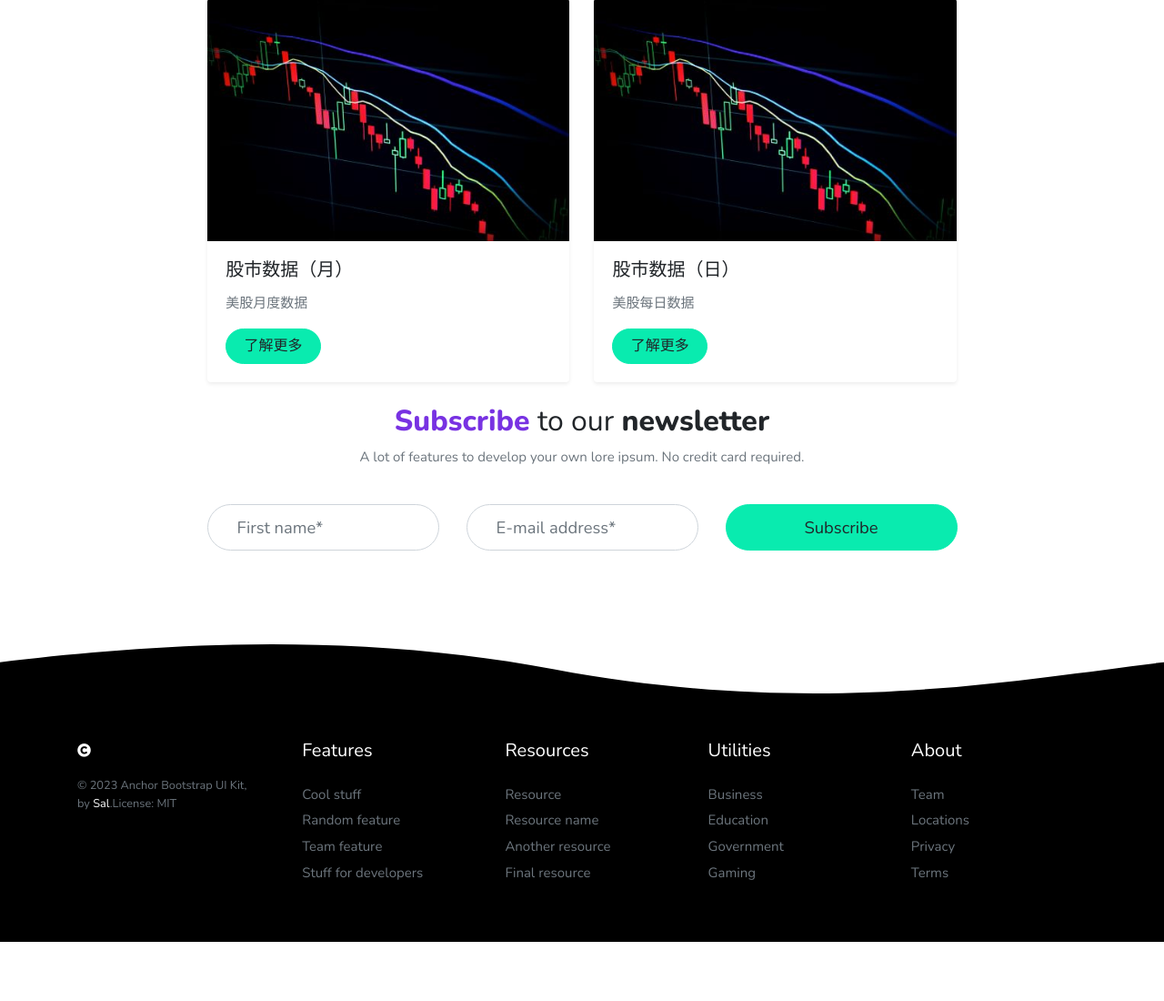
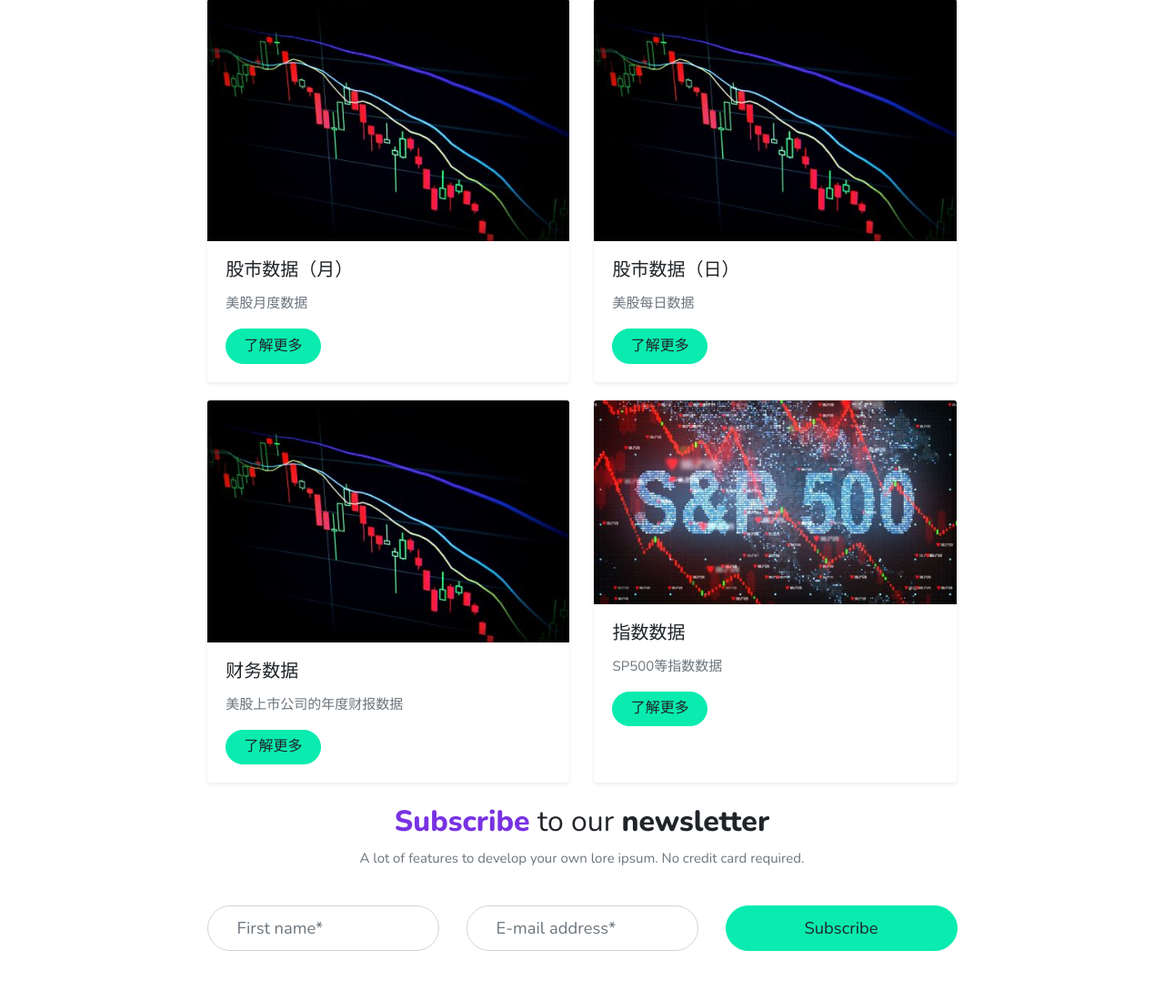
Before and after one commit to Weizhe1215/website, a Django app: page /USstock/ in a window 1280 px wide. Shown: the part 431-1531 px from the top of the page at 91% size. Before the commit the page ends 1466 px from the top, so only its background shows below. Run offline with Django 4.2, Linux system fonts and the light colour scheme; some libraries are stand-ins or nearby versions.

Commit message:
更新了SP500图片和添加了两个额外的卡片

```diff
--- a/frontdesk/templates/3.USstock.html
+++ b/frontdesk/templates/3.USstock.html
@@ -6,7 +6,7 @@
     <link rel="apple-touch-icon" sizes="76x76" href="{% static 'assets/img/favicon.ico' %}">
     <link rel="icon" type="image/png" href="{% static 'assets/img/favicon.ico' %}">
     <meta http-equiv="X-UA-Compatible" content="IE=edge,chrome=1"/>
-    <title>用户注册</title>
+    <title>美股数据</title>
     <meta content='width=device-width, initial-scale=1.0, maximum-scale=1.0, user-scalable=0, shrink-to-fit=no'
           name='viewport'/>
 
@@ -105,6 +105,31 @@ HEADER
                         <h5 class="card-title">股市数据（日）</h5>
                         <p class="card-text text-muted">
                             美股每日数据
+                        </p>
+                        <a href="#" class="btn btn-info btn-round">了解更多</a>
+                    </div>
+                </div>
+            </div>
+            <div class="container2" style="padding-top: 20px">
+                <!-- Simple Card -->
+                <div class="card shadow-sm border-0 float-left">
+                    <img class="card-img-top" src="{% static 'pic/stock.jpg' %}" alt="Card image cap">
+                    <div class="card-body">
+                        <h5 class="card-title">财务数据</h5>
+                        <p class="card-text text-muted">
+                            美股上市公司的年度财报数据
+                        </p>
+                        <a href="#" class="btn btn-info btn-round">了解更多</a>
+                    </div>
+                </div>
+
+                <!-- Simple Card -->
+                <div class="card shadow-sm border-0 float-right" style="margin-left: 27px">
+                    <img class="card-img-top" src="{% static 'pic/sp5002.jpg' %}" alt="Card image cap">
+                    <div class="card-body">
+                        <h5 class="card-title">指数数据</h5>
+                        <p class="card-text text-muted">
+                            SP500等指数数据
                         </p>
                         <a href="#" class="btn btn-info btn-round">了解更多</a>
                     </div>
```
Also changed, not shown: frontdesk/static/pic/sp500.jpg (added), frontdesk/static/pic/sp5002.jpg (added).
